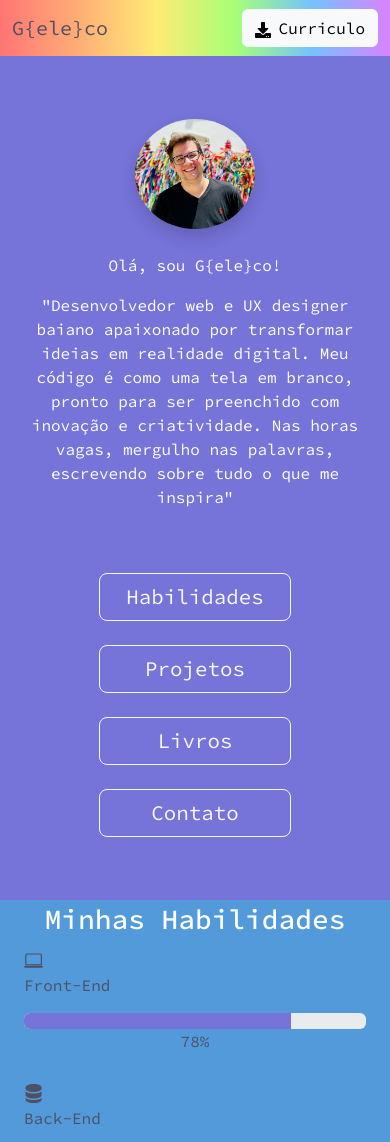
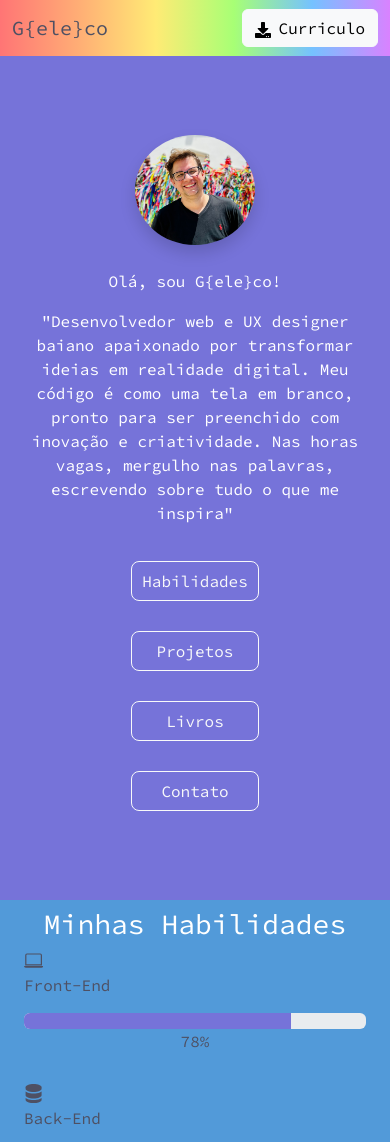
Before and after one commit to geleco/siteGeleco, a React (Vite) app in the folder vite-project/: page / in a window 390 px wide. Shown: the top 1142 px of the page. Built offline with nearby package versions, Linux system fonts and the light colour scheme.

Commit message:
botoes home skills

```diff
--- a/vite-project/src/pages/Home.jsx
+++ b/vite-project/src/pages/Home.jsx
@@ -43,7 +43,7 @@ function Home() {
           </Container>
         </motion.div>
         <motion.div xs="12" className="text-center" {...commonAnimationProps} transition={{ delay: 0.2 }}>
-          <div className="mt-5">
+          <div >
             <ScrollLink to="skills" smooth={true} duration={500}>
               <Button variant="outline-light" size="lg" className="btn-lg text-large">
                 Habilidades
@@ -52,7 +52,7 @@ function Home() {
           </div>
         </motion.div>
         <motion.div xs="12" className="text-center" {...commonAnimationProps} transition={{ delay: 0.4 }}>
-          <div className="mt-4">
+          <div >
             <ScrollLink to="projects" smooth={true} duration={500}>
               <Button variant="outline-light" size="lg" className="btn-lg text-large">
                 Projetos
@@ -61,7 +61,7 @@ function Home() {
           </div>
         </motion.div>
         <motion.div xs="12" className="text-center" {...commonAnimationProps} transition={{ delay: 0.6 }}>
-          <div className="mt-4">
+          <div >
             <ScrollLink to="livros" smooth={true} duration={500}>
               <Button variant="outline-light" size="lg" className="btn-lg text-large">
                 Livros
@@ -70,7 +70,7 @@ function Home() {
           </div>
         </motion.div>
         <motion.div xs="12" className="text-center" {...commonAnimationProps} transition={{ delay: 0.8 }}>
-          <div className="mt-4">
+          <div >
             <Button variant="outline-light" size="lg" className="btn-xl text-large" onClick={handleOffcanvasShow}>
               Contato
             </Button>
--- a/vite-project/src/pages/Skills.jsx
+++ b/vite-project/src/pages/Skills.jsx
@@ -22,8 +22,8 @@ const skillsList = [
 
 function Skills() {
   return (
-    <Container fluid className="skill-container m-0 vh-100 d-flex flex-column justify-content-center align-items-center">
-      <h1 className="  skills-title fs-1 text-white">Minhas Habilidades</h1>
+    <Container fluid className="skill-container vh-100 d-flex flex-column justify-content-center align-items-center">
+      <p className=" m-0 skills-title text-white">Minhas Habilidades</p>
       <Row className="m-0">
         {skillsList.map(({ icon, id, skillName, percentage }) => (
           <Col key={id} xs={12} md={6} lg={14} className="mb-4">
--- a/vite-project/src/pages/home.scss
+++ b/vite-project/src/pages/home.scss
@@ -9,6 +9,8 @@
   width: 12rem; /* Defina a largura desejada para os botões */
   height: 3rem; /* Defina a altura desejada para os botões */
   font-size: 1.3rem;
+  margin-top:20px;
+  margin-bottom: 10px;
 }
 
 // OffcanvasStyles.scss
@@ -45,3 +47,16 @@ ul {
     }
   }
 }
+
+
+@media (max-width: 767px) {
+  .btn-lg,
+  .btn-xl {
+    margin-top:20px;
+    margin-bottom: 10px;
+    padding: 0;
+    width: 8rem; /* Ajuste a largura desejada para telas menores */
+    height: 2.5rem; /* Ajuste a altura desejada para telas menores */
+    font-size: 1rem; /* Ajuste o tamanho da fonte desejado para telas menores */
+  }
+}
--- a/vite-project/src/pages/skills.scss
+++ b/vite-project/src/pages/skills.scss
@@ -3,8 +3,12 @@
     background: #529AD9
 }
 
+.skills-title {
+  font-size: 28px;
+}
+
 .skills-item-container{
-  padding: 40px;
+  padding: 0px;
 }
 
 .text-md{
```
